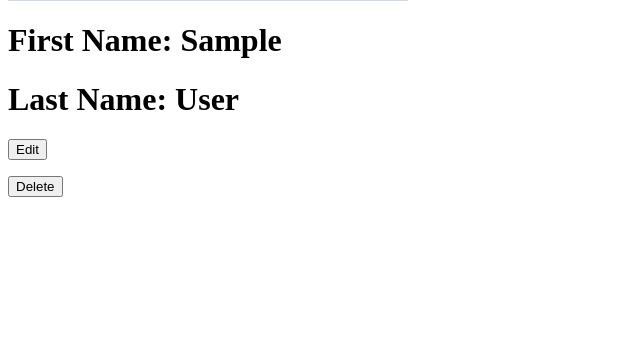
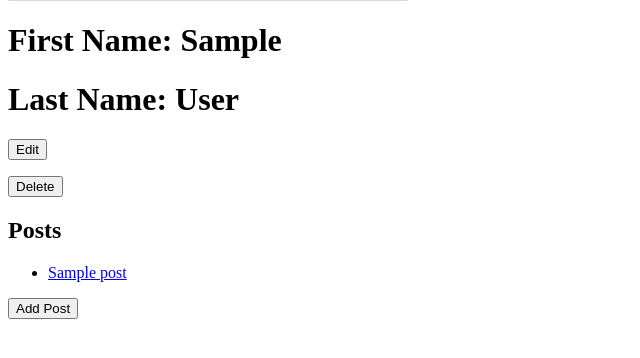
Before and after one commit to wilsonivandy/SpringboardExercises, a Flask app: page /users/1 in a window 1280 px wide. Shown: the part 307-665 px from the top of the page, without its empty margins (0-640 px from the left). Run offline with Flask 2, Linux system fonts and the light colour scheme; tables that the repository leaves empty hold one stand-in row (values such as "Sample post"); grey boxes marked "Sample" are stand-in pictures.

Commit message:
Finished 23.2 One-To-Many

```diff
--- a/23.1-SQLAlchemy/flask-blogly/app.py
+++ b/23.1-SQLAlchemy/flask-blogly/app.py
@@ -4,7 +4,7 @@ from contextlib import redirect_stderr
 from crypt import methods
 from email.mime import image
 from flask import Flask, render_template, session, request, redirect
-from models import db, connect_db, User
+from models import db, connect_db, User, Post
 from flask_debugtoolbar import DebugToolbarExtension
 
 app = Flask(__name__)
@@ -16,6 +16,7 @@ app.config['DEBUG_TB_INTERCEPT_REDIRECTS'] = False
 debug = DebugToolbarExtension(app)
 
 connect_db(app)
+db.drop_all()
 db.create_all()
 
 
@@ -72,6 +73,47 @@ def userEditProcess(userId):
     return render_template('editUser.html', user=user)
 
 
+@app.route("/users/<int:userId>/posts/new")
+def addPost(userId):
+    user = User.query.get(userId)
+    return render_template('postForm.html', user=user)
+
+
+@app.route("/users/<int:userId>/posts/new", methods=['POST'])
+def addPostProcess(userId):
+    title = request.form['Title']
+    content = request.form['PostContent']
+
+    newPost = Post(title=title,
+                   content=content, user_id=userId)
+    db.session.add(newPost)
+    db.session.commit()
+    return redirect(f'/users/{userId}')
+
+
+@app.route("/posts/<int:postId>")
+def postInfo(postId):
+    post = Post.query.get(postId)
+    user = User.query.get(post.user_id)
+    return render_template('postInfo.html', post=post, user=user)
+
+
+@app.route("/posts/<int:postId>/edit")
+def postEdit(postId):
+    post = Post.query.get(postId)
+    user = User.query.get(post.user_id)
+    return render_template('editPost.html', post=post, user=user)
+
+
+@app.route("/posts/<int:postId>/edit", methods=['POST'])
+def postEditProcess(postId):
+    post = Post.query.get(postId)
+    post.title = request.form['Title']
+    post.content = request.form['PostContent']
+    db.session.commit()
+    return redirect(f'/users/{post.user_id}')
+
+
 @app.route("/users/<int:userId>/delete")
 def userDeleteProcess(userId):
     User.query.filter_by(id=userId).delete()
@@ -79,6 +121,14 @@ def userDeleteProcess(userId):
     return redirect('/users')
 
 
+@app.route("/posts/<int:postId>/delete")
+def postDeleteProcess(postId):
+    post = Post.query.get(postId)
+    Post.query.filter_by(id=postId).delete()
+    db.session.commit()
+    return redirect(f'/users/{post.user_id}')
+
+
 @app.route("/reset")
 def reset():
     User.query.delete()
--- a/23.1-SQLAlchemy/flask-blogly/templates/userInfo.html
+++ b/23.1-SQLAlchemy/flask-blogly/templates/userInfo.html
@@ -17,5 +17,14 @@
     <form action="/users/{{user.id}}/delete">
       <button>Delete</button>
     </form>
+    <h2>Posts</h2>
+    <ul>
+      {% for p in user.posts %}
+      <li><a href="/posts/{{p.id}}">{{p.title}}</a></li>
+      {% endfor %}
+    </ul>
+    <form action="/users/{{user.id}}/posts/new">
+      <button>Add Post</button>
+    </form>
   </body>
 </html>
```
Also changed, not shown: 23.1-SQLAlchemy/flask-blogly/models.py (+24 -2 lines), 23.1-SQLAlchemy/flask-blogly/templates/editPost.html (added, +26 -0 lines), 23.1-SQLAlchemy/flask-blogly/templates/postForm.html (added, +26 -0 lines), 23.1-SQLAlchemy/flask-blogly/templates/postInfo.html (added, +23 -0 lines), 1 other file.
